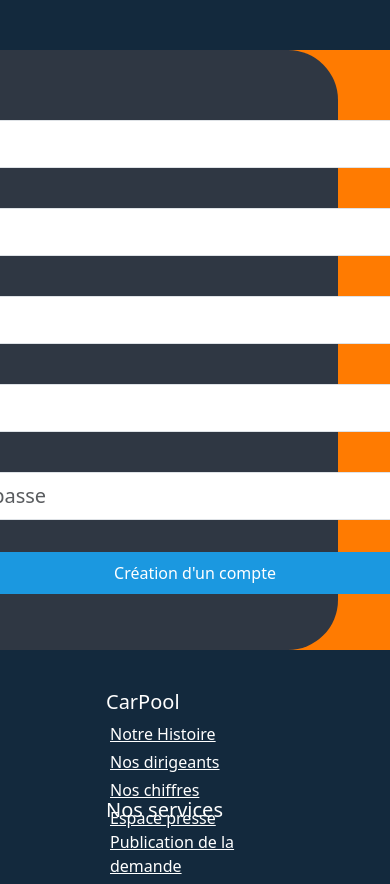
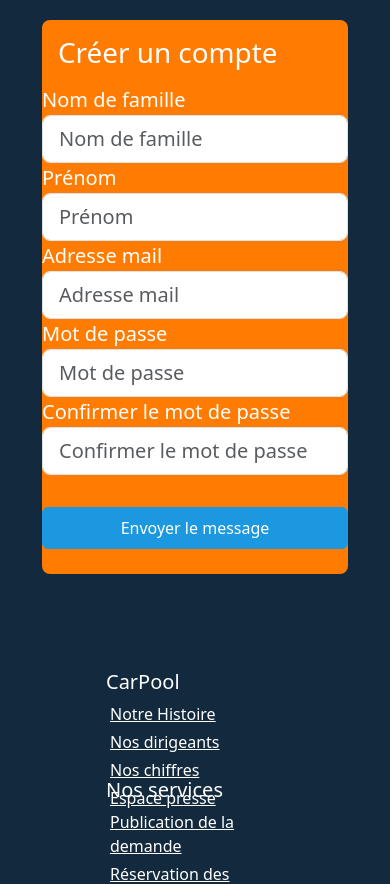
Before and after one commit to xino57/CarPool, a PHP site: page /front/public/RegistrationForm.html in a window 390 px wide; the page is wider, and only the part inside the window is pictured. Shown: the part 218-1102 px from the top of that part. Run offline with PHP 8.4, Linux system fonts and the light colour scheme.

Commit message:
Fix responsive connexion et inscription
- Mise à jour du formulaire de connexion
- Mise à jour du formulaire d'inscription

```diff
--- a/css/registrationForm.css
+++ b/css/registrationForm.css
@@ -37,6 +37,21 @@
   width: 900px;
 }
 
+.form-registration {
+  margin-top: 20px;
+  background-color: #ff7b01;
+  padding-bottom: 25px;
+  border-radius: 0.5rem;
+}
+
+.form-registration-labels {
+  font-size: 20px;
+}
+
+.form-registration-items {
+  width: 900px;
+}
+
 .btn-submit {
   max-width: 100%;
   padding: 8px 16px;
--- a/front/public/RegistrationForm.html
+++ b/front/public/RegistrationForm.html
@@ -9,6 +9,7 @@
     <link rel="stylesheet" href="/css/style.css" />
     <link rel="stylesheet" href="/css/registrationForm.css" />
     <link rel="stylesheet" href="/css/variableBootstrap.css" />
+    <link rel="stylesheet" href="css/contact.css">
 </head>
 
 <body>
@@ -37,53 +38,48 @@
                 </div>
             </div>
         </nav>
-        <div class="background-squares">
-            <div class="box-1">
-                <h1 class="text-white mt-3 m-3">CarPool</h1>
-                <small class="align-bottom text-white position-absolute bottom-0 p-lg-3">&copy; Formulaire d'inscription
-                    CarPool</small>
-            </div>
-            <div class="box-2"></div>
-        </div>
-        <div class="row">
-            <div class="d-flex justify-content-center align-items-center text-white mt-5">
-                <div class="panel panel-primary mt-5">
-                    <div class="panel-body">
-                        <form action="Post" class="text-center">
+
+        <!-- Content -->
+
+        <div class="form-registration">
+            <div class="row">
+                <div class="d-flex justify-content-center align-items-center text-white">
+                    <div class="form-registration-items">
+                        <form action="sender.php" class="form-registration-labels" method="POST">
+                            <h1 class="text-white mt-3 m-3">Créer un compte</h1>
                             <div class="form-group">
-                                <label for="firstName"></label>
-                                <input type="text" class="form-control form-control-lg" id="firstName"
-                                    placeholder="Nom de Famille">
+                                <label for="user_name">Nom de famille</label>
+                                <input type="text" class="form-control form-control-lg" id="user_name"
+                                    placeholder="Nom de famille">
                             </div>
-                            <div class="form-group mt-3">
-                                <label for="lastName"></label>
-                                <input type="text" class="form-control form-control-lg" id="lastName"
+                            <div class="form-group">
+                                <label for="user_firstname">Prénom</label>
+                                <input type="text" class="form-control form-control-lg" id="user_firstname"
                                     placeholder="Prénom">
                             </div>
-                            <div class="form-group mt-3">
-                                <label for="email"></label>
-                                <input type="text" class="form-control form-control-lg" id="email" placeholder="Email">
+                            <div class="form-group">
+                                <label for="user_mail">Adresse mail</label>
+                                <input type="text" class="form-control form-control-lg" id="user_mail"
+                                    placeholder="Adresse mail">
                             </div>
-                            <div class="form-group mt-3">
-                                <label for="password"></label>
-                                <input type="password" class="form-control form-control-lg" id="password"
+                            <div class="form-group">
+                                <label for="user_password">Mot de passe</label>
+                                <input type="password" class="form-control form-control-lg" id="user_password"
                                     placeholder="Mot de passe">
                             </div>
-                            <div class="form-group mt-3">
-                                <label for="password1"></label>
-                                <input type="password" class="form-control form-control-lg" id="password1"
-                                    placeholder="Confirmation de mot de passe">
+                            <div class="form-group">
+                                <label for="user_password_confirm">Confirmer le mot de passe</label>
+                                <input type="password" class="form-control form-control-lg" id="user_password_confirm"
+                                    placeholder="Confirmer le mot de passe">
                             </div>
                             <div class="form-group mt-3 col">
-                                <button type="submit" class="btn btn-secondary mt-3 col-12 btn-submit">Création d'un
-                                    compte</button>
+                                <button type="submit" class="btn btn-secondary mt-3 col-12 btn-submit">Envoyer le message</button>
                             </div>
                         </form>
                     </div>
                 </div>
             </div>
         </div>
-
 
         <!-- Footer -->
         <footer class="text-white m-5 pb-4 pt-5">
```
Also changed, not shown: css/loginForm.css (renamed from css/loginFom.css, +21 -4 lines), front/public/loginForm.html (+22 -19 lines).
